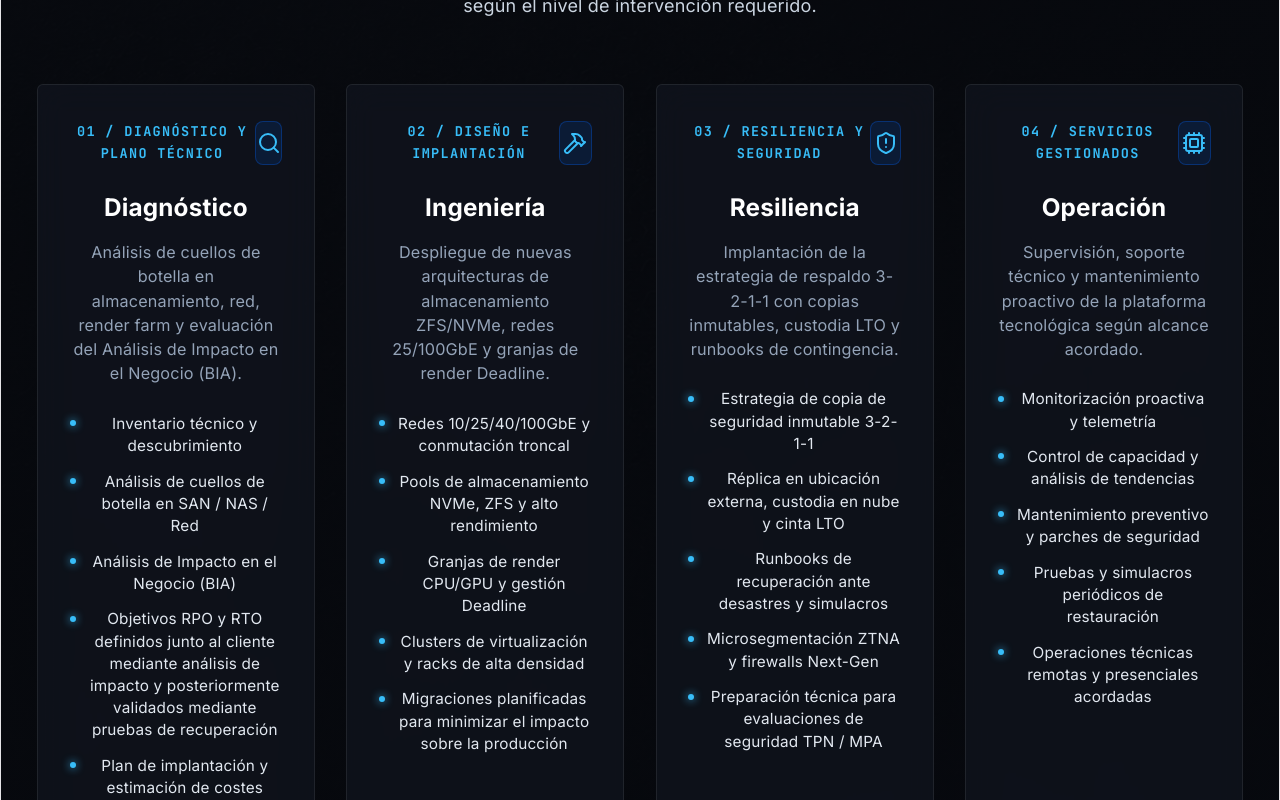
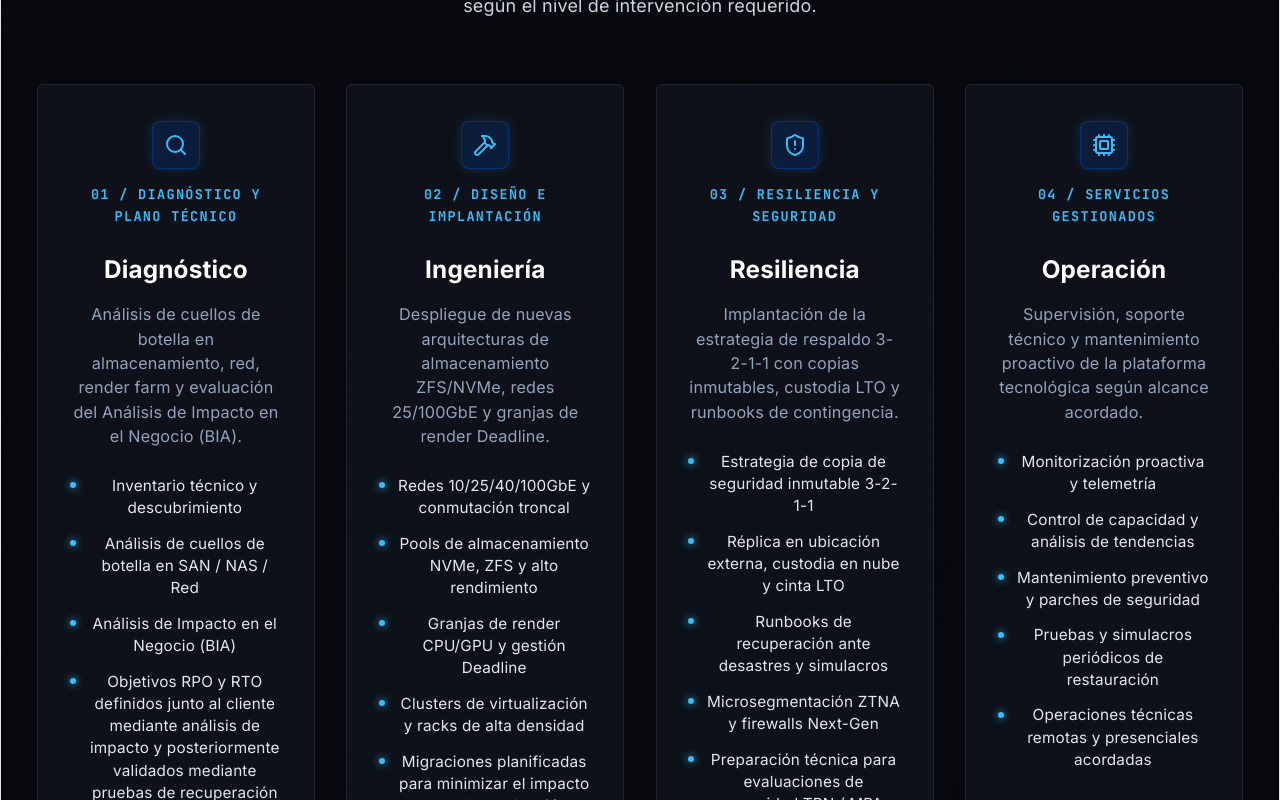
Before and after one commit to opuusmagna/Frame_ops_vfx, a React (Vite) app: page / in a window 1280 px wide. Shown: the part 980-1780 px from the top of the page. Built offline with nearby package versions, Linux system fonts and the light colour scheme.

Commit message:
fix(v2): move and center icon boxes at top of CommercialModelsSection cards

```diff
--- a/src/components/CommercialModelsSection.css
+++ b/src/components/CommercialModelsSection.css
@@ -31,9 +31,12 @@
 
 .model-header {
   display: flex;
-  justify-content: space-between;
+  flex-direction: column;
   align-items: center;
+  justify-content: center;
+  gap: 0.85rem;
   margin-bottom: 1.25rem;
+  text-align: center;
 }
 
 .model-tag {
@@ -43,18 +46,21 @@
   color: #38bdf8;
   letter-spacing: 0.1em;
   text-transform: uppercase;
+  text-align: center;
 }
 
 .model-icon-wrap {
-  width: 44px;
-  height: 44px;
+  width: 48px;
+  height: 48px;
   border-radius: 8px;
-  background: rgba(0, 102, 255, 0.12);
+  background: rgba(0, 102, 255, 0.15);
   color: #38bdf8;
   display: flex;
   align-items: center;
   justify-content: center;
   border: 1px solid rgba(0, 102, 255, 0.3);
+  box-shadow: 0 0 12px rgba(56, 189, 248, 0.15);
+  margin: 0 auto;
 }
 
 .model-title {
--- a/src/components/CommercialModelsSection.tsx
+++ b/src/components/CommercialModelsSection.tsx
@@ -62,10 +62,10 @@ export const CommercialModelsSection: React.FC = () => {
             return (
               <div key={model.id} className="model-card corp-panel">
                 <div className="model-header">
-                  <span className="model-tag">{model.tag}</span>
                   <div className="model-icon-wrap">
                     <IconComp size={24} />
                   </div>
+                  <span className="model-tag">{model.tag}</span>
                 </div>
 
                 <h3 className="model-title">{model.title}</h3>
```
